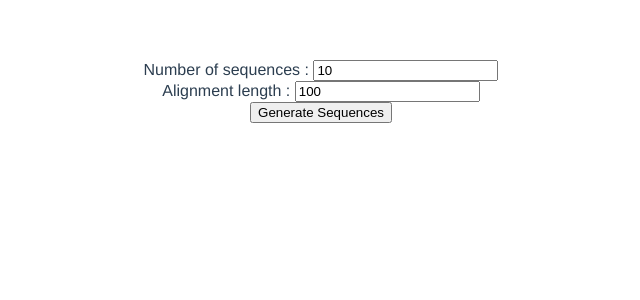
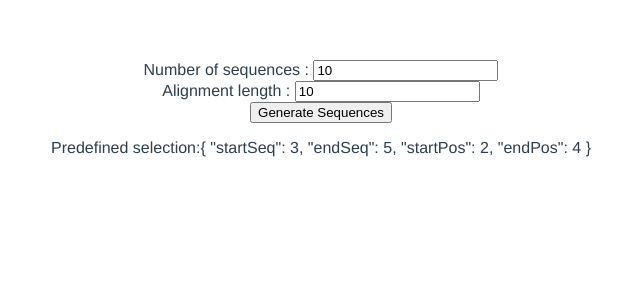
Before and after one commit to lipme/vue-msa-overview, a Vue app: page / in a window 1280 px wide. Shown: the top 300 px of the page, without its empty margins (319-959 px from the left). Built offline with nearby package versions, Linux system fonts and the light colour scheme; the HTML template or start-up script is replaced by a standard one.

Commit message:
Draw selection from mouse and from props

```diff
--- a/src/App.vue
+++ b/src/App.vue
@@ -8,7 +8,8 @@
     <br />
     <button @click="generateSequences">Generate Sequences</button>
     <br />
-    <msa-overview :seqs="seqs" />
+    <p>Predefined selection:{{ selection }}</p>
+    <msa-overview :seqs="seqs" :selection="selection" />
   </div>
 </template>
 
@@ -24,7 +25,8 @@ export default {
     return {
       seqs: [],
       nseq: 10,
-      lseq: 100
+      lseq: 10,
+      selection: { startSeq: 3, endSeq: 5, startPos: 2, endPos: 4 }
     };
   },
   created() {},
@@ -36,10 +38,7 @@ export default {
       var l = this.lseq;
 
       var a_seqs = this.randomSequences(nSeqs, l);
-
-      a_seqs.forEach(node => {
-        node.split_seq = node.seq.split("");
-      });
+      console.log({ seqs: a_seqs });
 
       this.seqs = a_seqs;
     },
--- a/src/components/msaOverview/MsaOverview.vue
+++ b/src/components/msaOverview/MsaOverview.vue
@@ -1,11 +1,22 @@
 <template>
-  <div id="msa-overview">
-    <canvas id="msa-overview-canvas" :width="width" :height="height"> </canvas>
+  <div id="msa-overview" ref="msa-overview">
+    <canvas ref="msa-overview-canvas" :width="width" :height="height"> </canvas>
+    <canvas
+      ref="msa-overview-selection"
+      :width="width"
+      :height="height"
+      @mousedown="mousedown"
+      @mouseup="mouseup"
+      @mousemove="mousemove"
+    >
+    </canvas>
   </div>
 </template>
 
 <script>
 import * as d3 from "d3";
+
+let drag = false;
 
 export default {
   name: "MsaOverview",
@@ -14,7 +25,7 @@ export default {
     seqs: {
       type: Array,
       default: () => {
-        return [];
+        return null;
       }
     },
     width: {
@@ -24,15 +35,95 @@ export default {
     height: {
       type: Number,
       default: 300
+    },
+    selection: {
+      type: Object,
+      default: () => {
+        return null;
+      }
+    }
+  },
+  data() {
+    return {
+      rect: {
+        type: Object,
+        default: () => {
+          return {};
+        }
+      }
+    };
+  },
+
+  computed: {
+    maxLength() {
+      let a_lengths = this.seqs.map(seq => seq.seq.length);
+      return d3.max(a_lengths);
     }
   },
   watch: {
     seqs() {
-      this.drawCustom();
+      this.drawAlignment();
+      this.setSelection();
+    },
+    selection() {
+      this.setSelection();
     }
   },
+  mounted() {
+    this.drawAlignment();
+    this.setSelection();
+  },
+  updated() {
+    this.drawAlignment();
+    this.setSelection();
+  },
+  methods: {
+    setSelection() {
+      if (this.selection == null || this.seqs == null) {
+        return;
+      }
 
-  methods: {
+      if (
+        this.selection.startSeq &&
+        this.selection.endSeq &&
+        this.selection.startPos &&
+        this.selection.endPos
+      ) {
+        console.log("draw predefined selection");
+
+        let startSeq =
+          this.selection.startSeq < 0 ? 0 : this.selection.startSeq;
+
+        let endSeq =
+          this.selection.endSeq >= this.seqs.length
+            ? this.seqs.length - 1
+            : this.selection.endSeq;
+
+        let startPos =
+          this.selection.startPos < 0 ? 0 : this.selection.startPos;
+
+        let endPos =
+          this.selection.endPos >= this.maxLength
+            ? this.maxLength - 1
+            : this.selection.endPos;
+
+        var xScale = d3
+          .scaleLinear()
+          .range([1, this.width])
+          .domain([0, this.maxLength]);
+        var yScale = d3
+          .scaleLinear()
+          .range([10, this.height])
+          .domain([0, this.seqs.length]);
+
+        this.$set(this.rect, "startX", xScale(startPos));
+        this.$set(this.rect, "startY", yScale(startSeq));
+
+        this.$set(this.rect, "h", yScale(endSeq + 1) - this.rect.startY);
+        this.$set(this.rect, "w", xScale(endPos + 1) - this.rect.startX);
+        this.drawSelection();
+      }
+    },
     getMaxLength() {
       let a_lengths = this.seqs.map(seq => seq.seq.length);
       return d3.max(a_lengths);
@@ -42,7 +133,7 @@ export default {
       let a_letterData = [];
 
       this.seqs.forEach((seq, indexSeq) => {
-        let a_letters = seq.split_seq;
+        let a_letters = seq.seq.split("");
 
         a_letters.forEach((letter, index) => {
           a_letterData.push({
@@ -69,22 +160,21 @@ export default {
       return a_colors[letter];
     },
 
-    drawCustom() {
-      const canvas = d3.select("#msa-overview-canvas");
-      let context = canvas.node().getContext("2d");
+    drawAlignment() {
+      const canvas = this.$refs["msa-overview-canvas"];
+
+      let context = canvas.getContext("2d");
       context.clearRect(0, 0, this.width, this.height);
 
-      const maxLength = this.getMaxLength(this.seqs);
+      let a_letterData = this.getLetterData();
 
-      let a_letterData = this.getLetterData(this.seqs);
-
-      var letterWholeWidth = this.width / maxLength;
+      var letterWholeWidth = this.width / this.maxLength;
       var letterWidth = (9 * letterWholeWidth) / 10;
 
       var xScale = d3
         .scaleLinear()
         .range([1, this.width])
-        .domain([1, maxLength]);
+        .domain([0, this.maxLength]);
       var yScale = d3
         .scaleLinear()
         .range([10, this.height])
@@ -101,9 +191,63 @@ export default {
         context.fill();
         context.closePath();
       });
+    },
+    mousemove(e) {
+      if (drag) {
+        const div = this.$refs["msa-overview"];
+        this.$set(this.rect, "w", e.pageX - div.offsetLeft - this.rect.startX);
+        this.$set(this.rect, "h", e.pageY - div.offsetTop - this.rect.startY);
+      }
+      this.drawSelection();
+    },
+    mouseup() {
+      drag = false;
+      this.$emit("select", this.rect);
+    },
+    mousedown(e) {
+      const div = this.$refs["msa-overview"];
+      this.$set(this.rect, "startX", e.pageX - div.offsetLeft);
+      this.$set(this.rect, "startY", e.pageY - div.offsetTop);
+      drag = true;
+    },
+    drawSelection() {
+      const canvas = this.$refs["msa-overview-selection"];
+      let context = canvas.getContext("2d");
+
+      this.clearSelection();
+      context.setLineDash([6]);
+      context.fillStyle = "rgba(206, 193, 225, 0.6)";
+      context.strokeStyle = "black";
+      console.log({ rect: this.rect });
+      context.fillRect(
+        this.rect.startX,
+        this.rect.startY,
+        this.rect.w,
+        this.rect.h
+      );
+      context.strokeRect(
+        this.rect.startX,
+        this.rect.startY,
+        this.rect.w,
+        this.rect.h
+      );
+    },
+    clearSelection() {
+      const canvas = this.$refs["msa-overview-selection"];
+      let context = canvas.getContext("2d");
+      context.clearRect(0, 0, this.width, this.height);
     }
   }
 };
 </script>
 
-<style></style>
+<style>
+canvas {
+  position: absolute;
+  left: 0%;
+  top: 0%;
+}
+#msa-overview {
+  position: relative;
+}
+</style>
```
